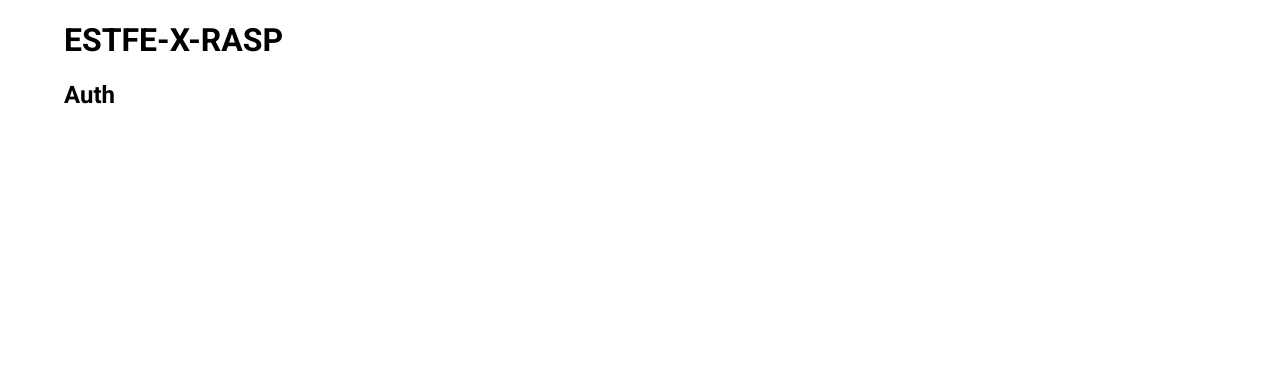
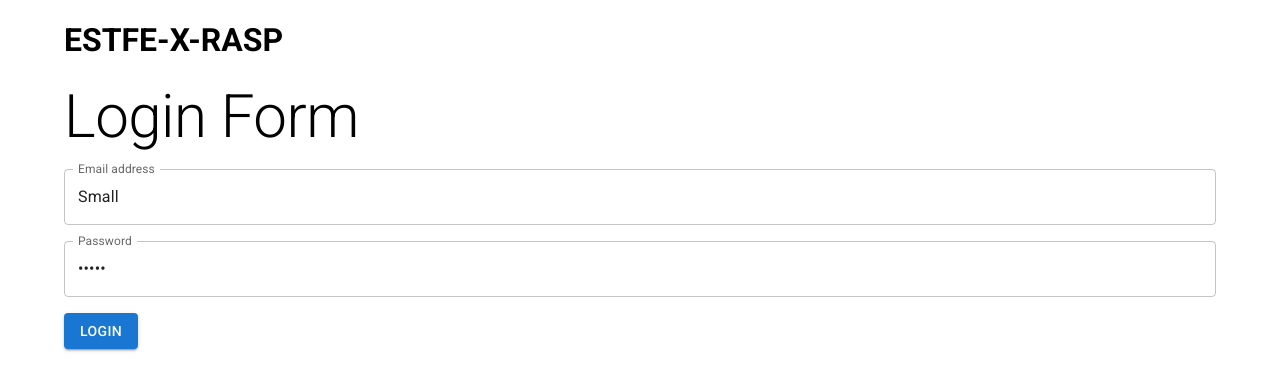
Before and after one commit to raspbsb/ESTFE13-X-RASP, a React (Vite) app: page / in a window 1280 px wide. Shown: the top 390 px of the page. Built offline with nearby package versions, Linux system fonts and the light colour scheme; no server answers.

Commit message:
refactor: enhance Auth component with structured form handling and improved layout

```diff
--- a/src/routes/Auth.jsx
+++ b/src/routes/Auth.jsx
@@ -1,7 +1,53 @@
+import { useState } from "react";
+import { Box, Typography, TextField, Button } from "@mui/material";
+
 function Auth() {
+  const [newAccount, setNewAccount] = useState(true);
+  const [form, setForm] = useState({
+    email: "",
+    password: "",
+  });
+
+  console.log(form);
+
+  const handleChange = e => {
+    const { name, value } = e.target;
+
+    setForm(prev => ({
+      ...prev,
+      [name]: value,
+    }));
+  };
+
   return (
     <>
-      <h2>Auth</h2>
+      <Typography variant="h2" component="h2">
+        Login Form
+      </Typography>
+      <Box component="form" sx={{ mt: 2 }}>
+        <TextField
+          fullWidth
+          label="Email address"
+          type="email"
+          name="email"
+          defaultValue="Small"
+          variant="outlined"
+          onChange={handleChange}
+        />
+        <TextField
+          sx={{ mt: 2 }}
+          fullWidth
+          label="Password"
+          type="password"
+          name="password"
+          defaultValue="Small"
+          variant="outlined"
+          onChange={handleChange}
+        />
+        <Button sx={{ mt: 2 }} type="submit" variant="contained">
+          Login
+        </Button>
+      </Box>
     </>
   );
 }
```
